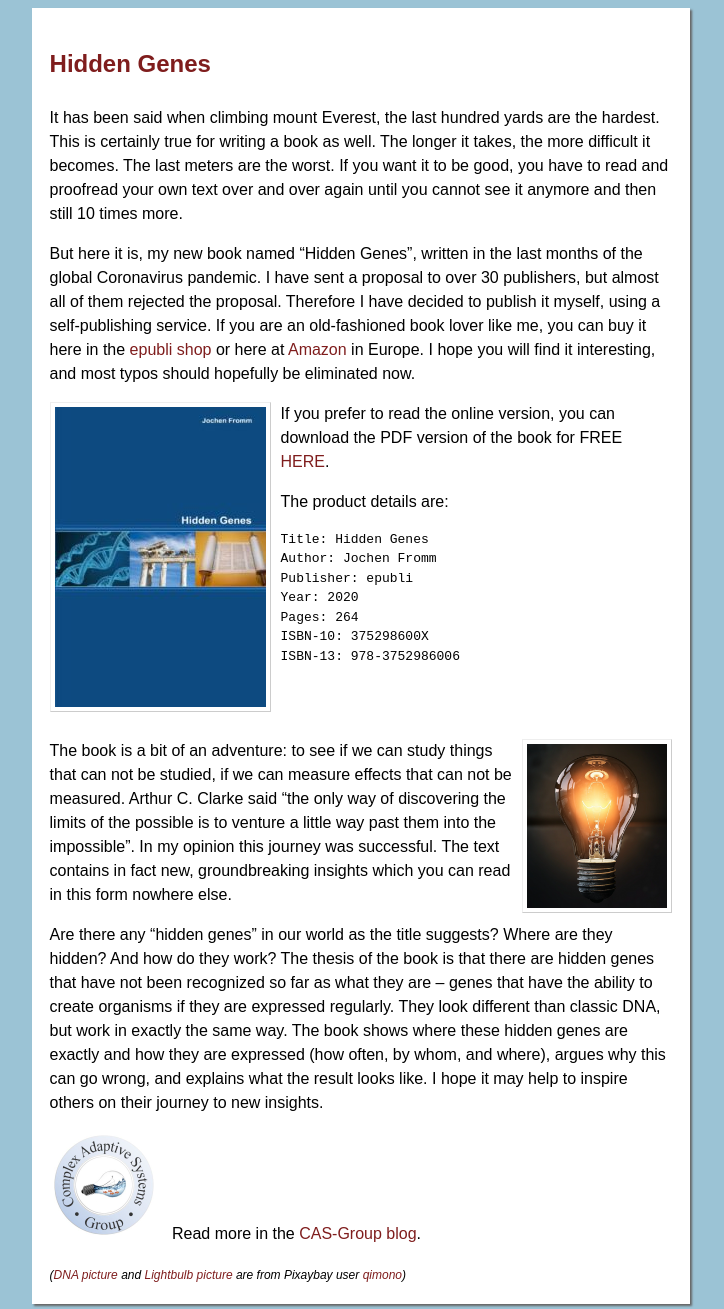
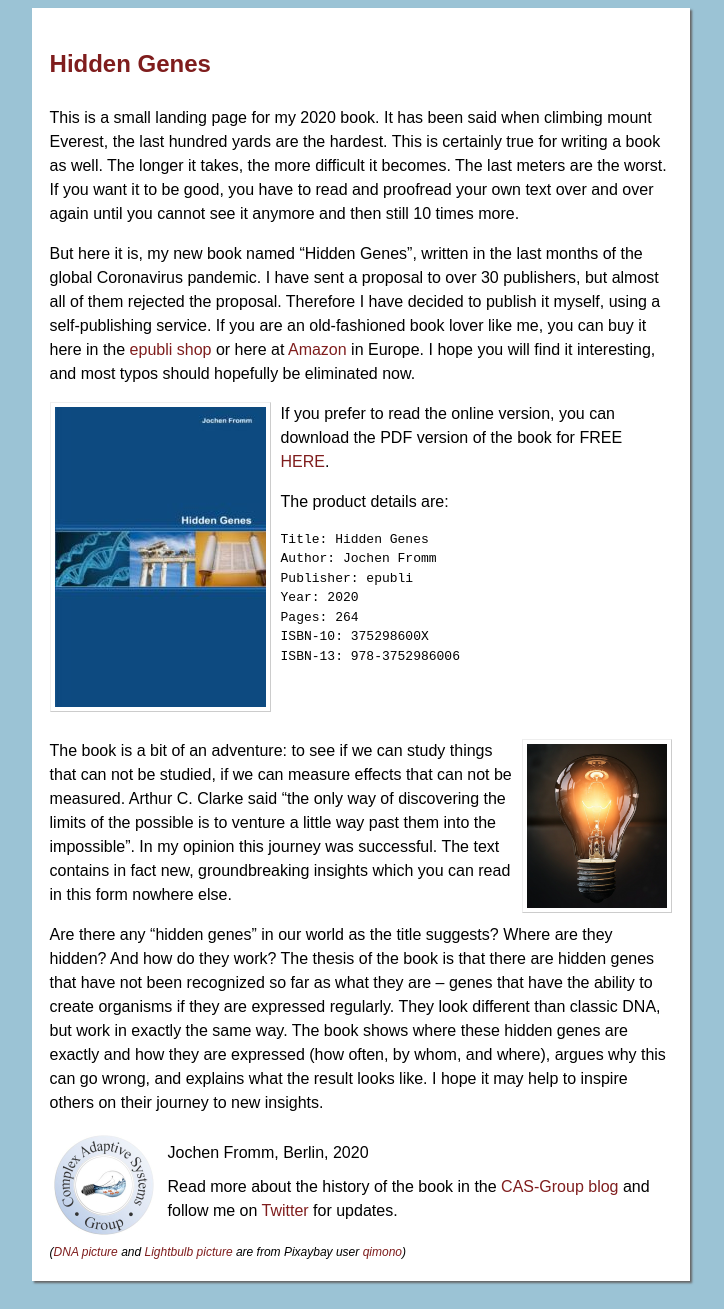
Before and after one commit to JochenFromm/HiddenGenes, a plain HTML site: page index.html in a window 1280 px wide. Shown: the whole page, without its empty margins (279-1003 px from the left). Drawn offline with Linux system fonts and the light colour scheme.

Commit message:
Update content

```diff
--- a/index.html
+++ b/index.html
@@ -1,5 +1,6 @@
 <!DOCTYPE html>
-<html lang="en"><head><meta http-equiv="Content-Type" content="text/html; charset=UTF-8">
+<html lang="en">
+<head><meta http-equiv="Content-Type" content="text/html; charset=UTF-8">
   <title>Hidden Genes Book</title>
   <meta name="viewport" content="width=device-width">
   <link rel="icon" href="data:,">
@@ -13,7 +14,7 @@
       <h3>
     </header>
     <p>
-      It has been said when climbing mount Everest, the last hundred yards are the hardest. This is certainly true for writing a book as well. The longer it takes, the more difficult it becomes. The last meters are the worst. If you want it to be good, you have to read and proofread your own text over and over again until you cannot see it anymore and then still 10 times more.
+      This is a small landing page for my 2020 book. It has been said when climbing mount Everest, the last hundred yards are the hardest. This is certainly true for writing a book as well. The longer it takes, the more difficult it becomes. The last meters are the worst. If you want it to be good, you have to read and proofread your own text over and over again until you cannot see it anymore and then still 10 times more.
     </p>
     <p>
       But here it is, my new book named “Hidden Genes”, written in the last months of the global Coronavirus pandemic. I have sent a proposal to over 30 publishers, but almost all of them rejected the proposal. Therefore I have decided to publish it myself, using a self-publishing service. If you are an old-fashioned book lover like me, you can buy it here in the <a href="https://www.epubli.de/shop/buch/hidden-genes-jochen-fromm-9783752986006/102283">epubli shop</a> or here at <a href="https://www.amazon.de/dp/375298600X/ref=olp_product_details">Amazon</a> in Europe. I hope you will find it interesting, and most typos should hopefully be eliminated now.
@@ -45,9 +46,13 @@
     </p>
     <p>
       <a href="http://www.cas-group.net/">
-      <img class="group_logo" src="./images/group_logo.jpg">
+        <img class="group_logo" src="./images/group_logo.jpg">
       </a>
-      Read more in the <a href="https://blog.cas-group.net/">CAS-Group blog</a>.
+      <div class="author">
+      Jochen Fromm, Berlin, 2020
+      </div>
+
+      Read more about the history of the book in the <a href="https://blog.cas-group.net/">CAS-Group blog</a> and follow me on <a href="https://twitter.com/cas_group">Twitter</a> for updates.
     </p>
 
     <i>(<a target="_blank" href="https://pixabay.com/de/illustrations/dna-string-biologie-3d-1811955/">DNA picture</a> and <a target="_blank" href="https://pixabay.com/de/illustrations/gl%C3%BChbirne-idee-beleuchtet-4514505/">Lightbulb picture</a> are from Pixaybay user <a href="https://pixabay.com/de/users/qimono-1962238/">qimono</a>)</i>
--- a/site.css
+++ b/site.css
@@ -66,7 +66,10 @@
 }
 img.group_logo {
   padding: 4px;
-  display: inline-block;
+  float: left;
   margin-right: 10px;
   width: 100px;
 }
+div.author {
+  padding: 10px 0px;
+}
```
